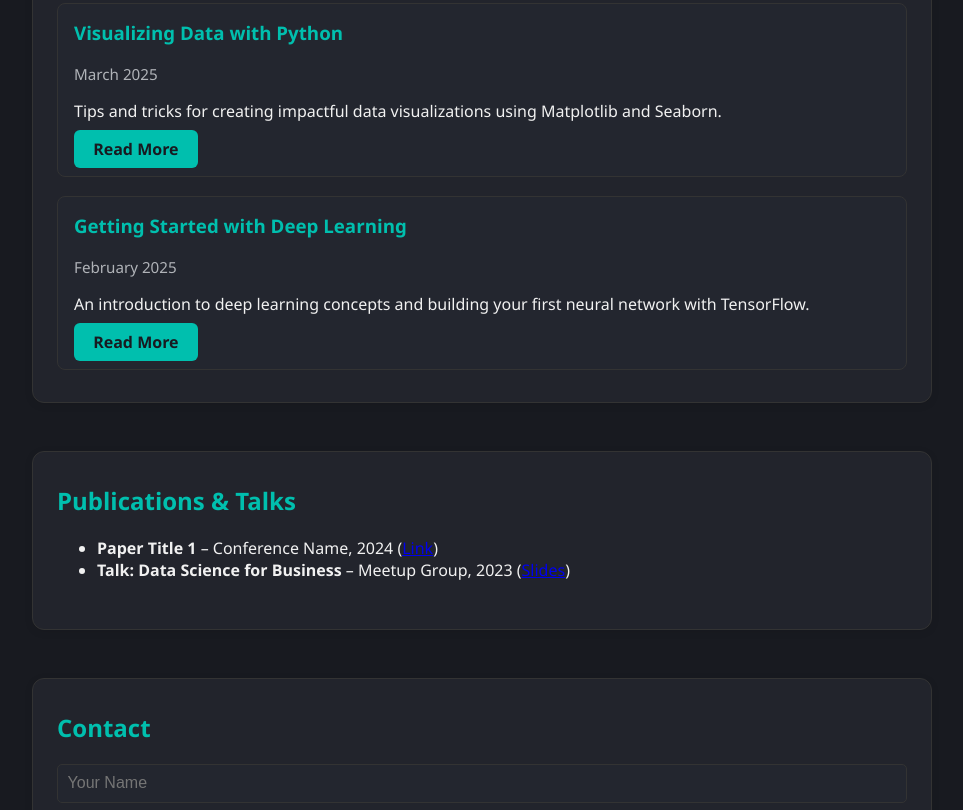
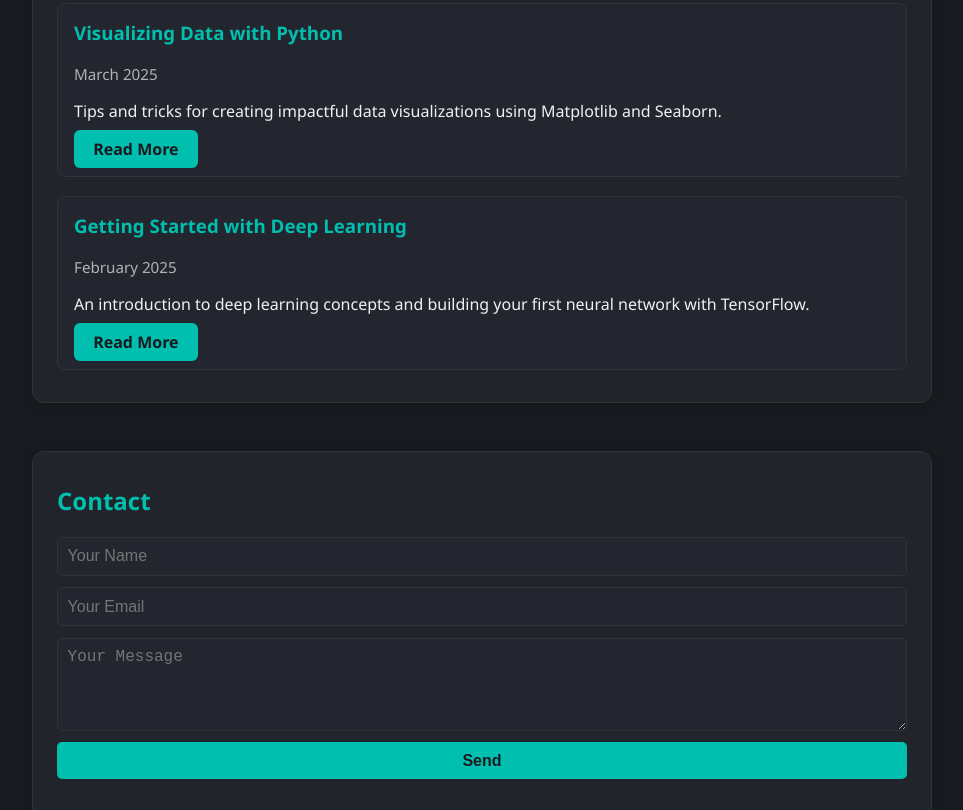
Before and after one commit to shakibmahamudsm/Portfolio_SM, a plain HTML site: page index.html in a window 1280 px wide. Shown: the part 1990-2800 px from the top of the page, without its empty margins (158-1121 px from the left). Drawn offline with Linux system fonts and the light colour scheme.

```diff
--- a/index.html
+++ b/index.html
@@ -15,7 +15,6 @@
             <li><a href="#projects">Projects</a></li>
             <li><a href="#skills">Skills</a></li>
             <li><a href="#blog">Blog</a></li>
-            <li><a href="#publications">Publications</a></li>
             <li><a href="#contact">Contact</a></li>
         </ul>
     </nav>
@@ -100,17 +99,6 @@
                 <!-- Blog posts will be loaded here by main.js -->
             </div>
         </section>
-        <section id="publications">
-            <h2>Publications & Talks</h2>
-            <ul>
-                <li>
-                    <strong>Paper Title 1</strong> – Conference Name, 2024 (<a href="#">Link</a>)
-                </li>
-                <li>
-                    <strong>Talk: Data Science for Business</strong> – Meetup Group, 2023 (<a href="#">Slides</a>)
-                </li>
-            </ul>
-        </section>
         <section id="contact">
             <h2>Contact</h2>
             <form id="contact-form">
```
